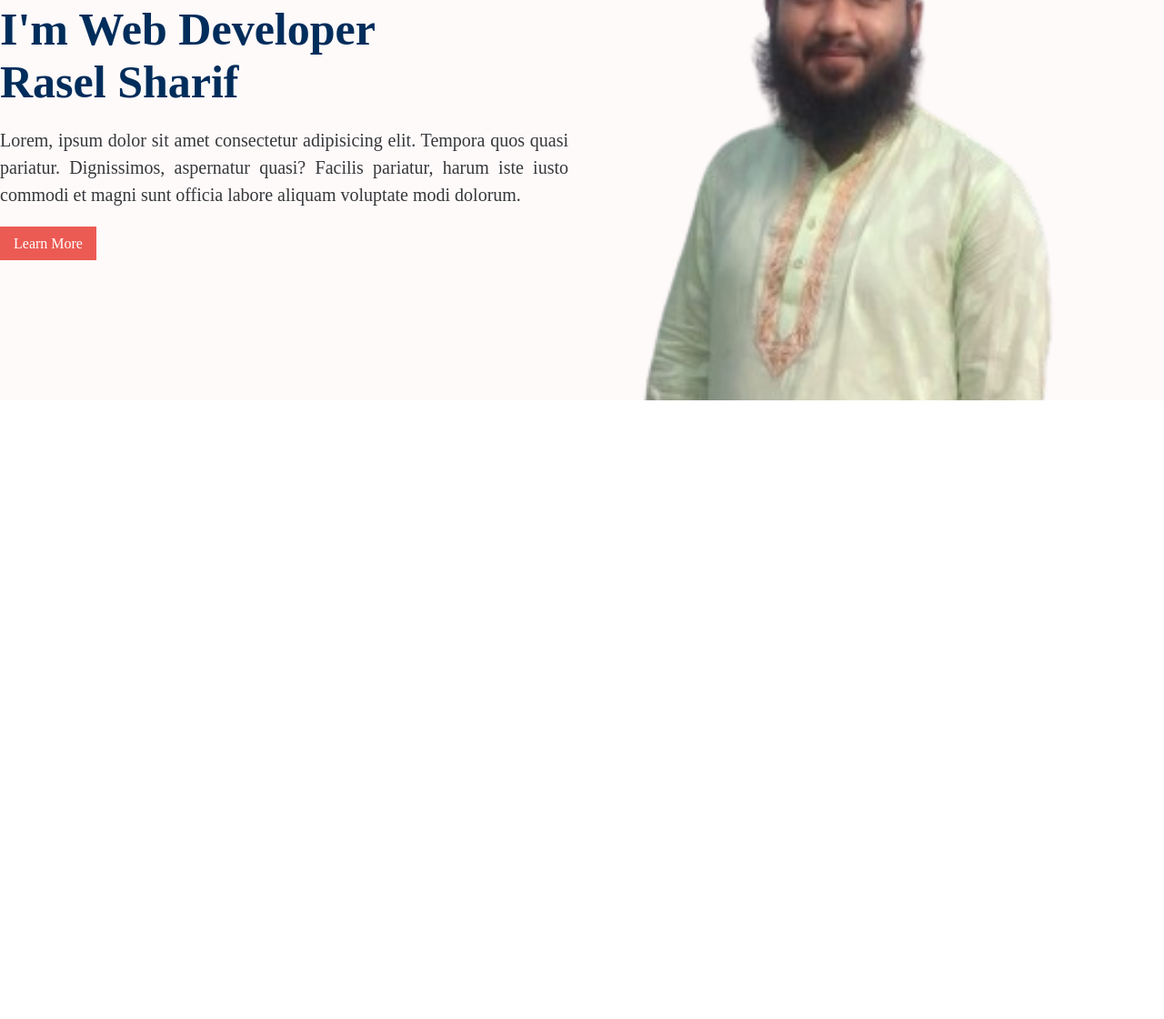
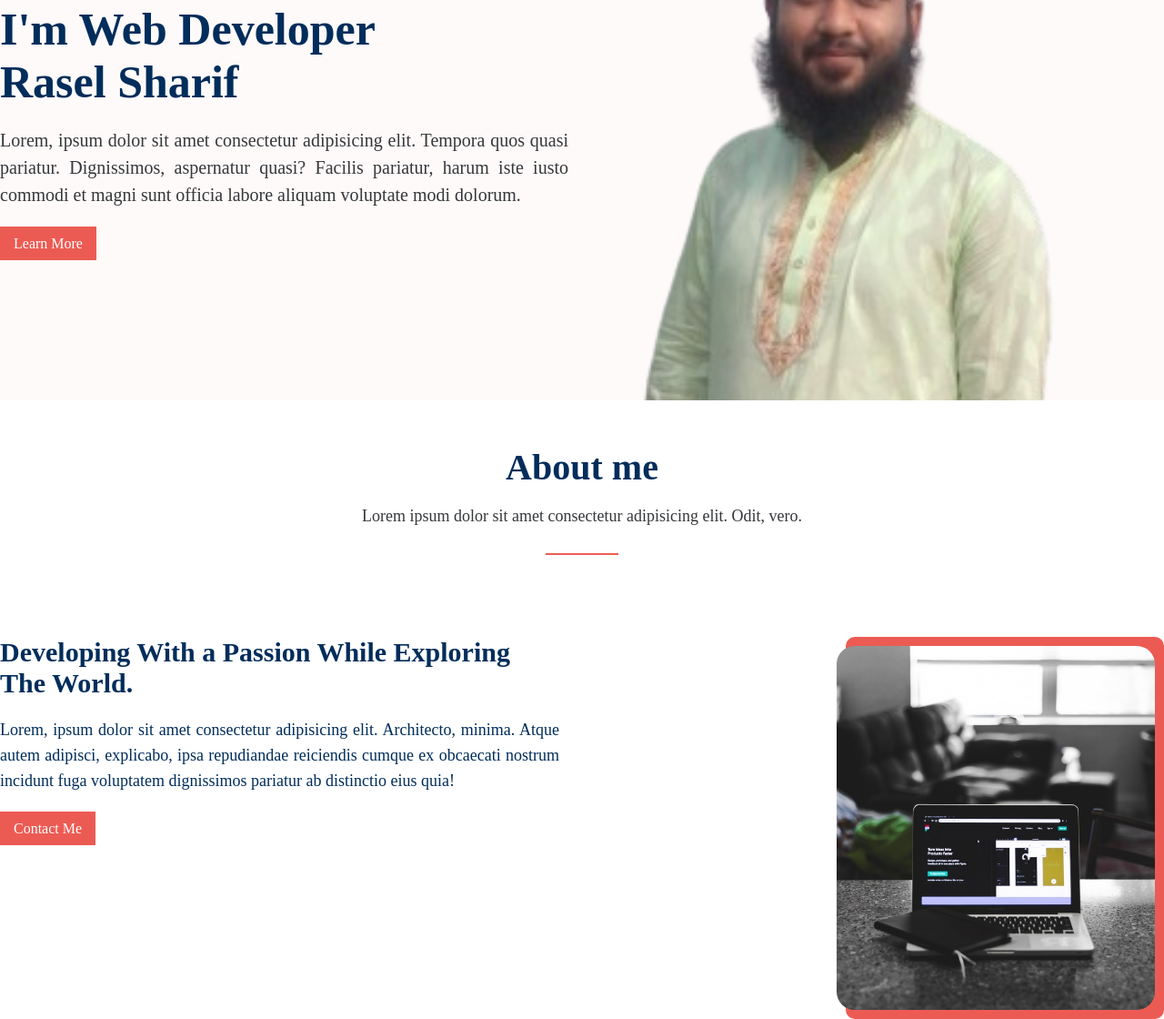
Before and after one commit to raselsharif/amader_academy_class_02_CSS, a plain HTML site: page index.html in a window 1280 px wide. Shown: the part 290-1410 px from the top of the page at 91% size. Before the commit the page ends 800 px from the top, so only its background shows below. Drawn offline with Linux system fonts and the light colour scheme.

Commit message:
added about section

```diff
--- a/index.html
+++ b/index.html
@@ -53,5 +53,42 @@
       </div>
     </div>
     <!-- hero section end -->
+
+    <!-- about me section start -->
+    <div>
+      <div class="container">
+        <!-- heading -->
+        <div class="section_heading">
+          <h2>About me</h2>
+          <p>
+            Lorem ipsum dolor sit amet consectetur adipisicing elit. Odit, vero.
+          </p>
+          <div class="section_line"></div>
+        </div>
+        <!-- about details -->
+        <div class="about_details">
+          <div class="details_left">
+            <h2>Developing With a Passion While Exploring The World.</h2>
+            <p>
+              Lorem, ipsum dolor sit amet consectetur adipisicing elit.
+              Architecto, minima. Atque autem adipisci, explicabo, ipsa
+              repudiandae reiciendis cumque ex obcaecati nostrum incidunt fuga
+              voluptatem dignissimos pariatur ab distinctio eius quia!
+            </p>
+            <div class="menu_button learn_btn">
+              <a href="#">Contact Me</a>
+            </div>
+          </div>
+          <div class="details_img_main">
+            <div class="details_img_box">
+              <div class="details_img">
+                <img src="about_img.jpg" alt="about image" />
+              </div>
+            </div>
+          </div>
+        </div>
+      </div>
+    </div>
+    <!-- about me section end -->
   </body>
 </html>
--- a/style.css
+++ b/style.css
@@ -74,3 +74,70 @@
   width: 100%;
   object-fit: cover;
 }
+
+/* about section */
+.section_heading {
+  padding: 50px 0;
+  display: flex;
+  flex-direction: column;
+  align-items: center;
+}
+.section_heading h2 {
+  font-size: 40px;
+  color: #002d5b;
+  margin-bottom: 20px;
+}
+.section_heading p {
+  font-size: 18px;
+  color: #35373a;
+}
+.section_line {
+  margin-top: 30px;
+  width: 80px;
+  height: 1.5px;
+  background: #ec5b53;
+}
+.about_details {
+  margin-top: 40px;
+  display: flex;
+  gap: 50px;
+}
+.details_left {
+  width: 50%;
+}
+.details_left h2 {
+  font-size: 30px;
+  color: #002d5b;
+}
+.details_left p {
+  font-size: 18px;
+  line-height: 28px;
+  text-align: justify;
+  margin-top: 20px;
+  color: #002d5b;
+}
+.details_img_main {
+  width: 50%;
+}
+.details_img_box {
+  margin-left: auto;
+  background: #ec5b53;
+  width: 350px;
+  height: 420px;
+  border-radius: 10px;
+  position: relative;
+}
+.details_img {
+  position: absolute;
+  top: 10px;
+  right: 10px;
+  width: 350px;
+  height: 400px;
+  border-radius: 10px;
+}
+.details_img img {
+  width: 100%;
+  height: 100%;
+  border-radius: 20px;
+  object-fit: cover;
+}
```
Also changed, not shown: about_img.jpg (added).
